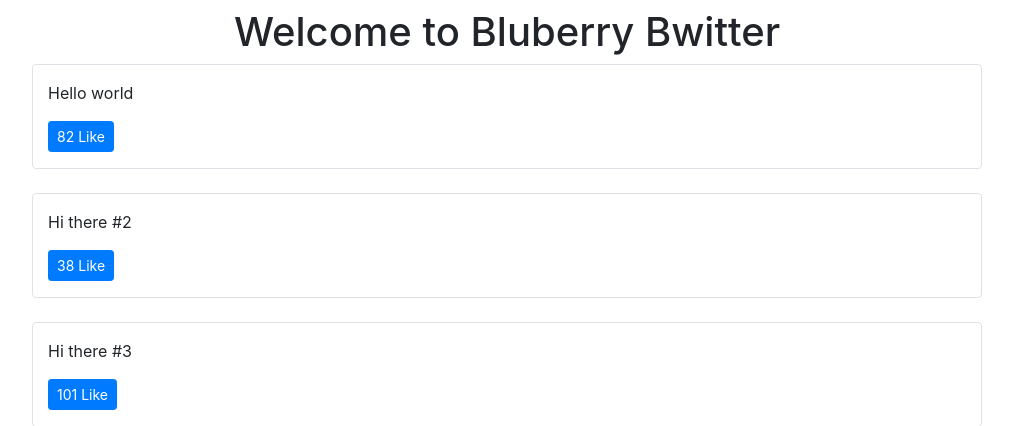
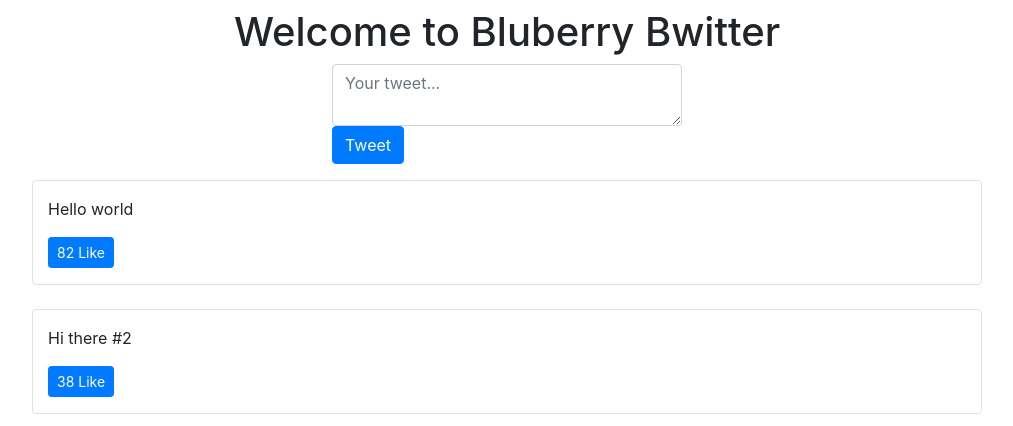
Before and after one commit to 007seann/Tweetme2, a Django app: page / in a window 1280 px wide. Shown: the part 56-482 px from the top of the page, without its empty margins (133-1146 px from the left). Run offline with Django 3.2, Linux system fonts and the light colour scheme; data comes from the database, SQL or seed files in the repository; both versions use the stored data as it was after the commit.

Commit message:
23. Tweet Form by Hand

```diff
--- a/templates/pages/home.html
+++ b/templates/pages/home.html
@@ -1,12 +1,27 @@
 {% extends 'base.html' %} {% block head_title %} Beta {% endblock head_title %}
 {% block content %}
-<div class='row text-center'>
-  <div class='col'>
-    <h1>Welcome to Bluberry Bwitter </h1>
+<div class="row text-center">
+  <div class="col">
+    <h1>Welcome to Bluberry Bwitter</h1>
   </div>
 </div>
 
-<div class='row' id="tweets">Loading...</div>
+<div class="row mb-3">
+  <div class="col-md-4 mx-auto col-10">
+    <form class="form" method="POST" action="/create-tweet">
+      {% csrf_token %}
+      <input type="hidden" value="/" name="next" />
+      <textarea
+        class="form-control"
+        name="content"
+        placeholder="Your tweet..."
+      ></textarea>
+      <button type="submit" class="btn btn-primary">Tweet</button>
+    </form>
+  </div>
+</div>
+
+<div class="row" id="tweets">Loading...</div>
 
 <script>
   const tweetsElement = document.getElementById('tweets'); // get an html element
--- a/tweets/views.py
+++ b/tweets/views.py
@@ -11,6 +11,7 @@ def home_view(request, *args, **kwargs):
 
 def tweet_create_view(request, *args, **kwargs):
   form = TweetForm(request.POST or None)
+  print('post data is', request.POST)
   if form.is_valid():
     obj = form.save(commit=False)
     # do other form related logic
```
Also changed, not shown: db.sqlite3.
